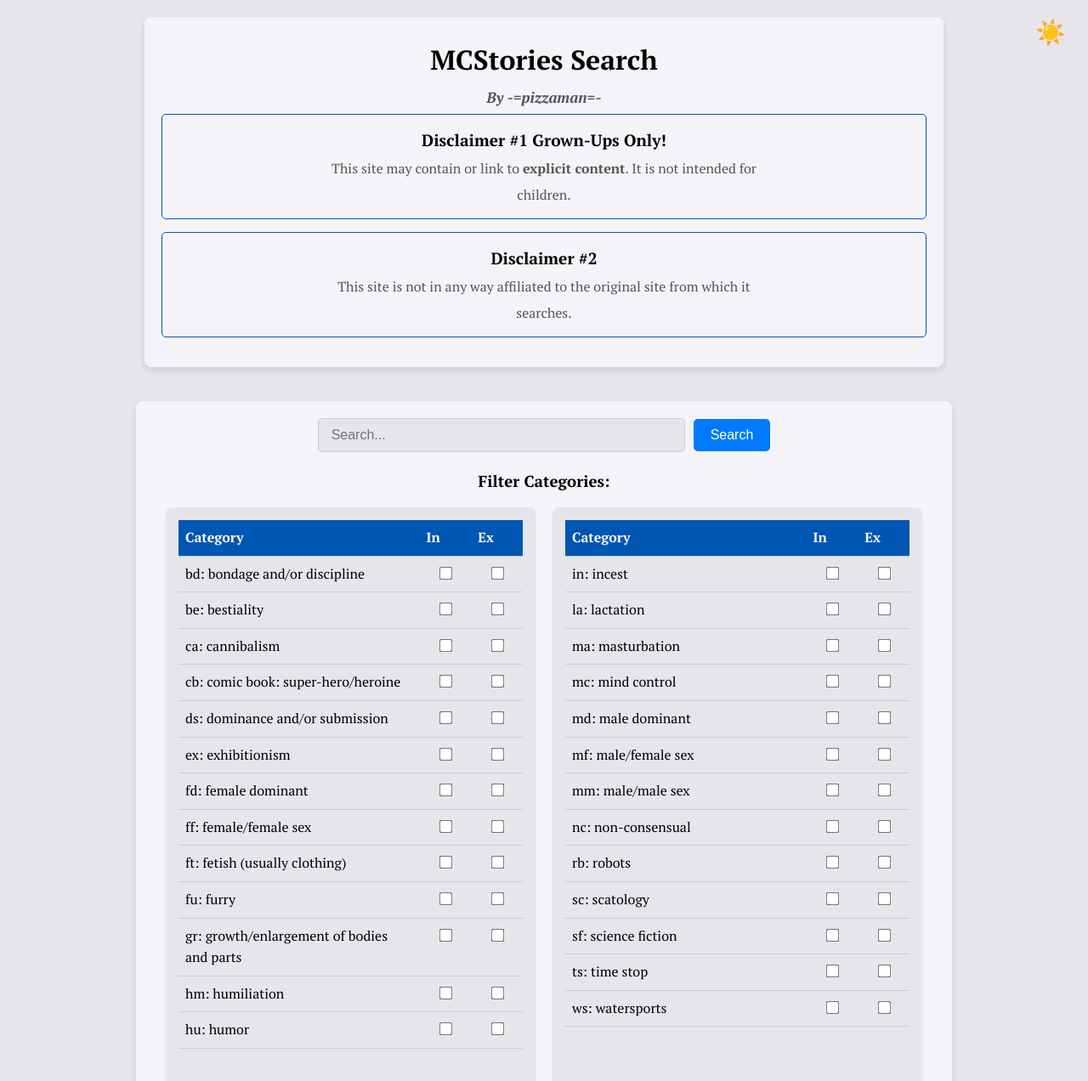
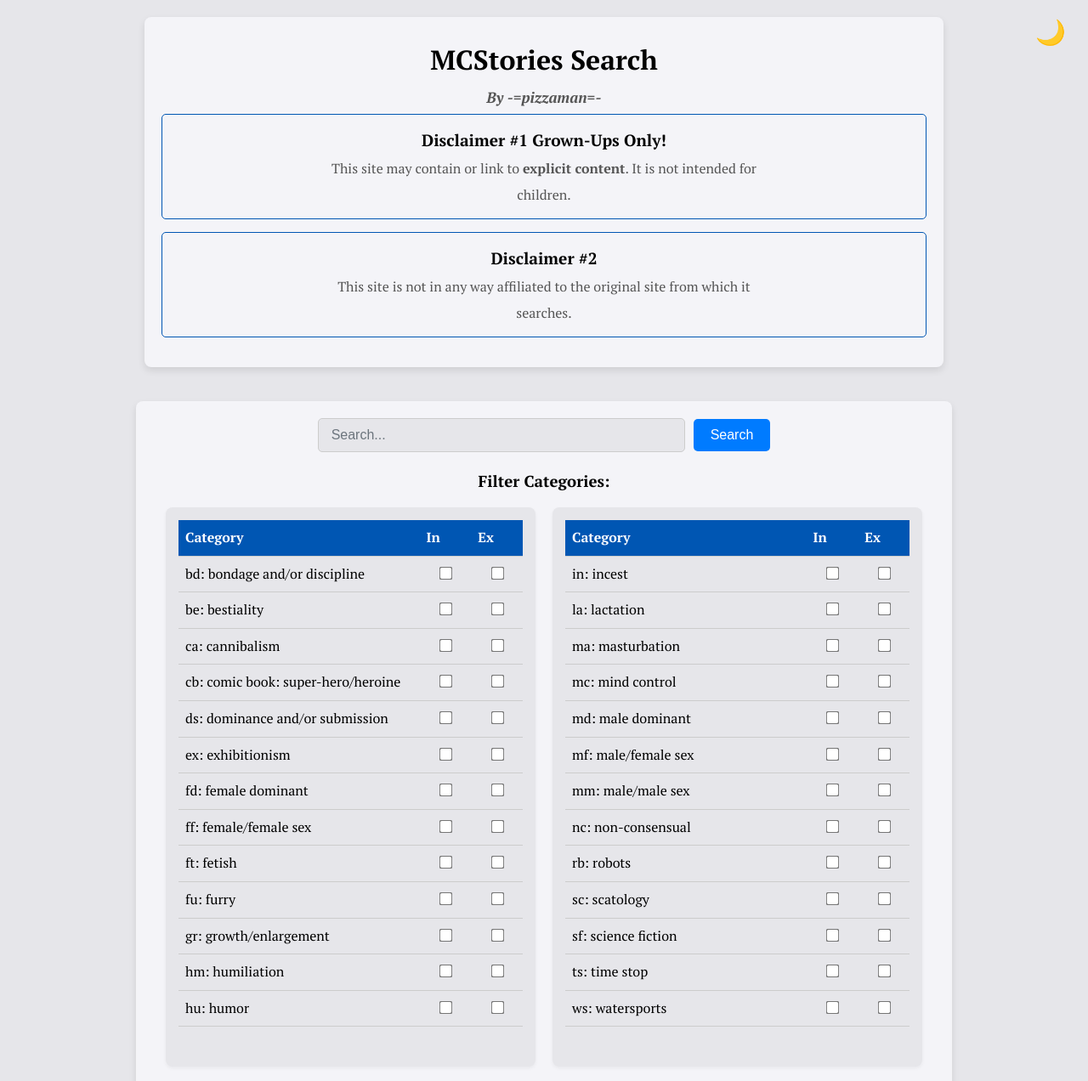
Before and after one commit to nighthxd/mcstories-search-v2, a website: page public/index.html in a window 1280 px wide. Shown: the top 1272 px of the page at 85% size. Drawn offline with Linux system fonts and the light colour scheme.

Commit message:
More fixes

```diff
--- a/public/index.html
+++ b/public/index.html
@@ -87,7 +87,7 @@
                             <td><input type="checkbox" id="ff-ex" name="exclude_tag" value="ff"></td>
                         </tr>
                         <tr>
-                            <td><label for="ft-in">ft: fetish (usually clothing)</label></td>
+                            <td><label for="ft-in">ft: fetish</label></td>
                             <td><input type="checkbox" id="ft-in" name="include_tag" value="ft"></td>
                             <td><input type="checkbox" id="ft-ex" name="exclude_tag" value="ft"></td>
                         </tr>
@@ -97,7 +97,7 @@
                             <td><input type="checkbox" id="fu-ex" name="exclude_tag" value="fu"></td>
                         </tr>
                         <tr>
-                            <td><label for="gr-in">gr: growth/enlargement of bodies and parts</label></td>
+                            <td><label for="gr-in">gr: growth/enlargement</label></td>
                             <td><input type="checkbox" id="gr-in" name="include_tag" value="gr"></td>
                             <td><input type="checkbox" id="gr-ex" name="exclude_tag" value="gr"></td>
                         </tr>
--- a/public/style-sheet.css
+++ b/public/style-sheet.css
@@ -141,12 +141,12 @@ section p {
 
 /* Sun icon for light mode */
 #theme-toggle::before {
-    content: '☀️'; /* Sun emoji */
+    content: '🌙'; /* Sun emoji */
 }
 
 /* Moon icon for dark mode */
 body.dark-mode #theme-toggle::before {
-    content: '🌙'; /* Moon emoji */
+    content: '☀'; /* Moon emoji */
 }
 
 
```
